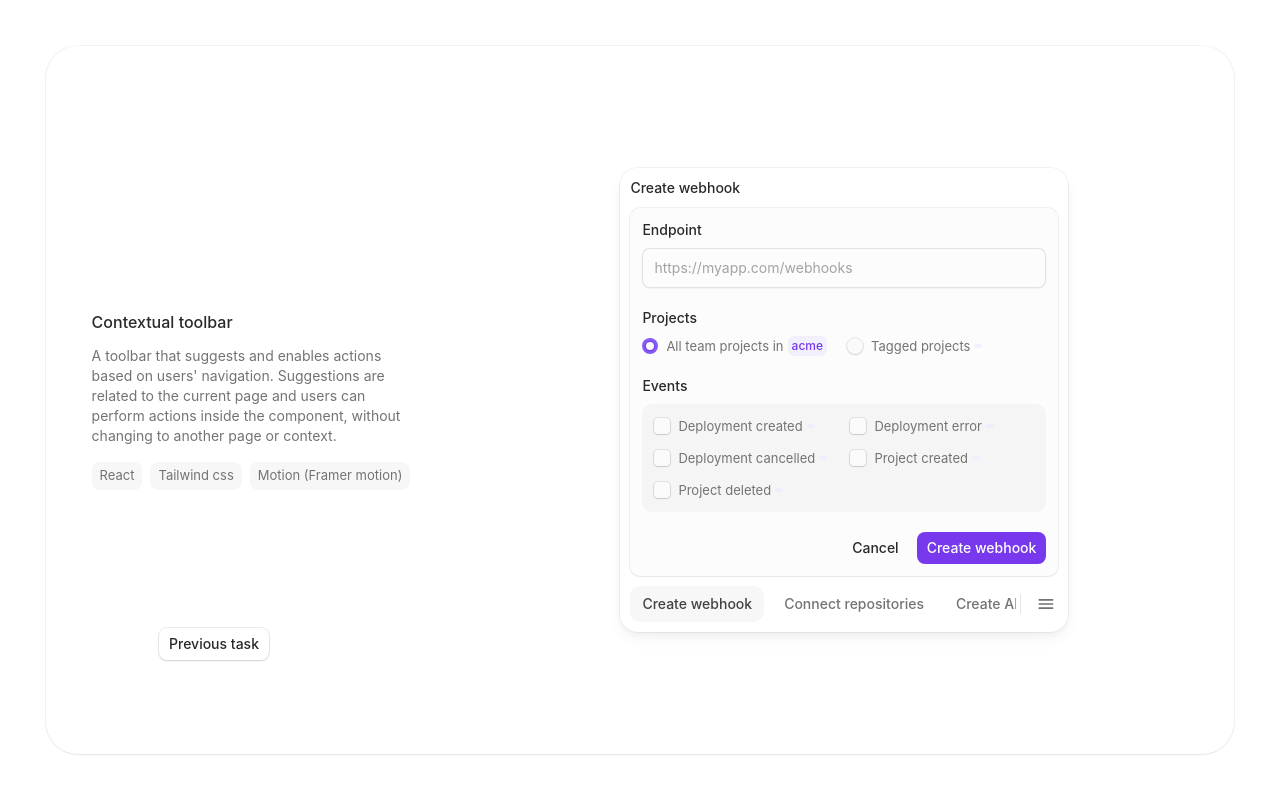
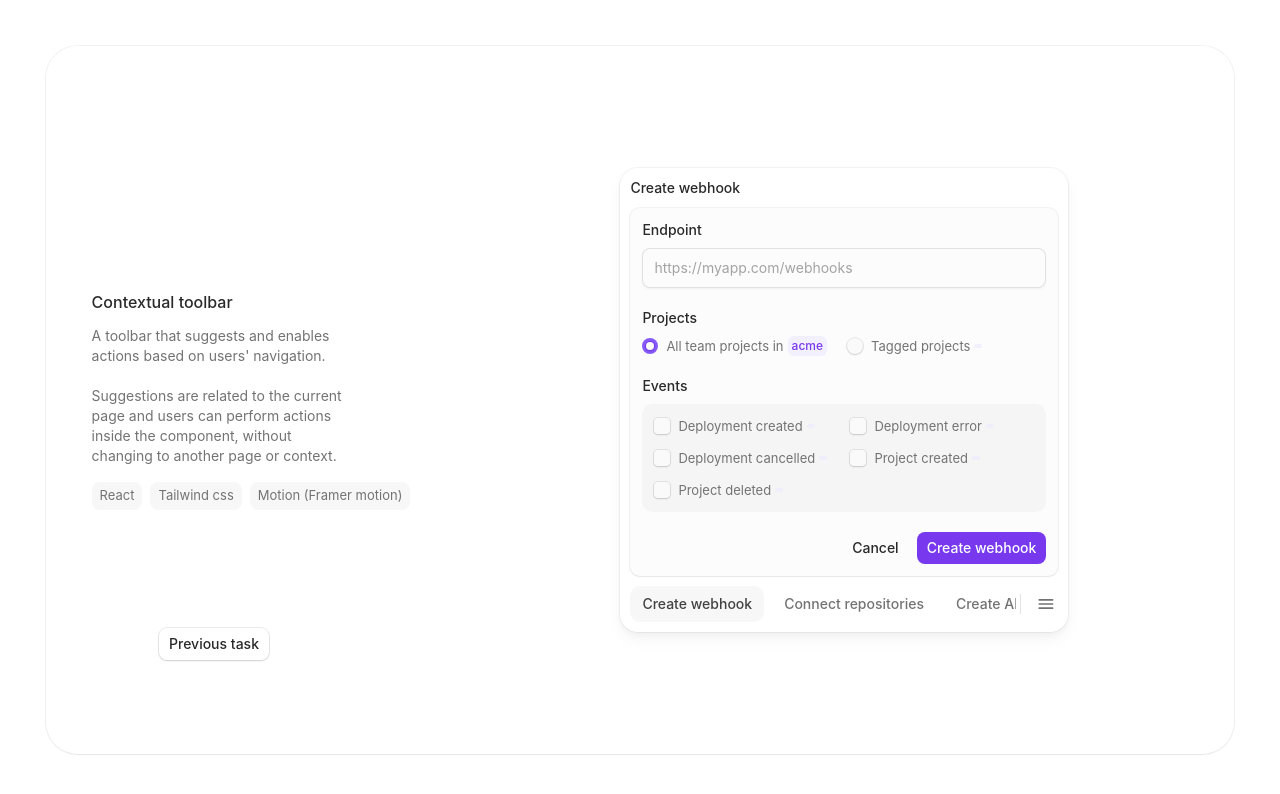
Before and after one commit to RahmanC/dev-test, a React (Vite) app: page /toolbar in a window 1280 px wide. Shown: the top 794 px of the page. Built offline with nearby package versions, Linux system fonts and the light colour scheme.

Commit message:
fix:layout text formatting

```diff
--- a/src/components/layout/appLayout.tsx
+++ b/src/components/layout/appLayout.tsx
@@ -34,7 +34,7 @@ export const AppLayout = ({ children, leftContent }: IAppLayout) => {
             <p className="text-base font-medium mb-3 text-[#292929]">
               {leftContent.title}
             </p>
-            <p className="text-sm leading-5 font-normal mb-4 text-[#737373]">
+            <p className="text-sm leading-5 font-normal mb-4 text-[#737373] whitespace-pre-line">
               {leftContent.description}
             </p>
             <div className="flex items-center gap-2 w-full overflow-x-auto">
--- a/src/config/layoutContent.ts
+++ b/src/config/layoutContent.ts
@@ -13,8 +13,8 @@ export const layoutContent = {
   },
   toolbar: {
     title: "Contextual toolbar",
-    description: `A toolbar that suggests and enables actions based on users' navigation.
-    Suggestions are related to the current page and users can perform actions inside the component, without changing to another page or context.`,
+    description:
+      "A toolbar that suggests and enables \nactions based on users' navigation. \n\nSuggestions are related to the current \npage and users can perform actions \ninside the component, without \nchanging to another page or context.",
     tags: ["React", "Tailwind css", "Motion (Framer motion)"],
     navigation: {
       previous: {
```
